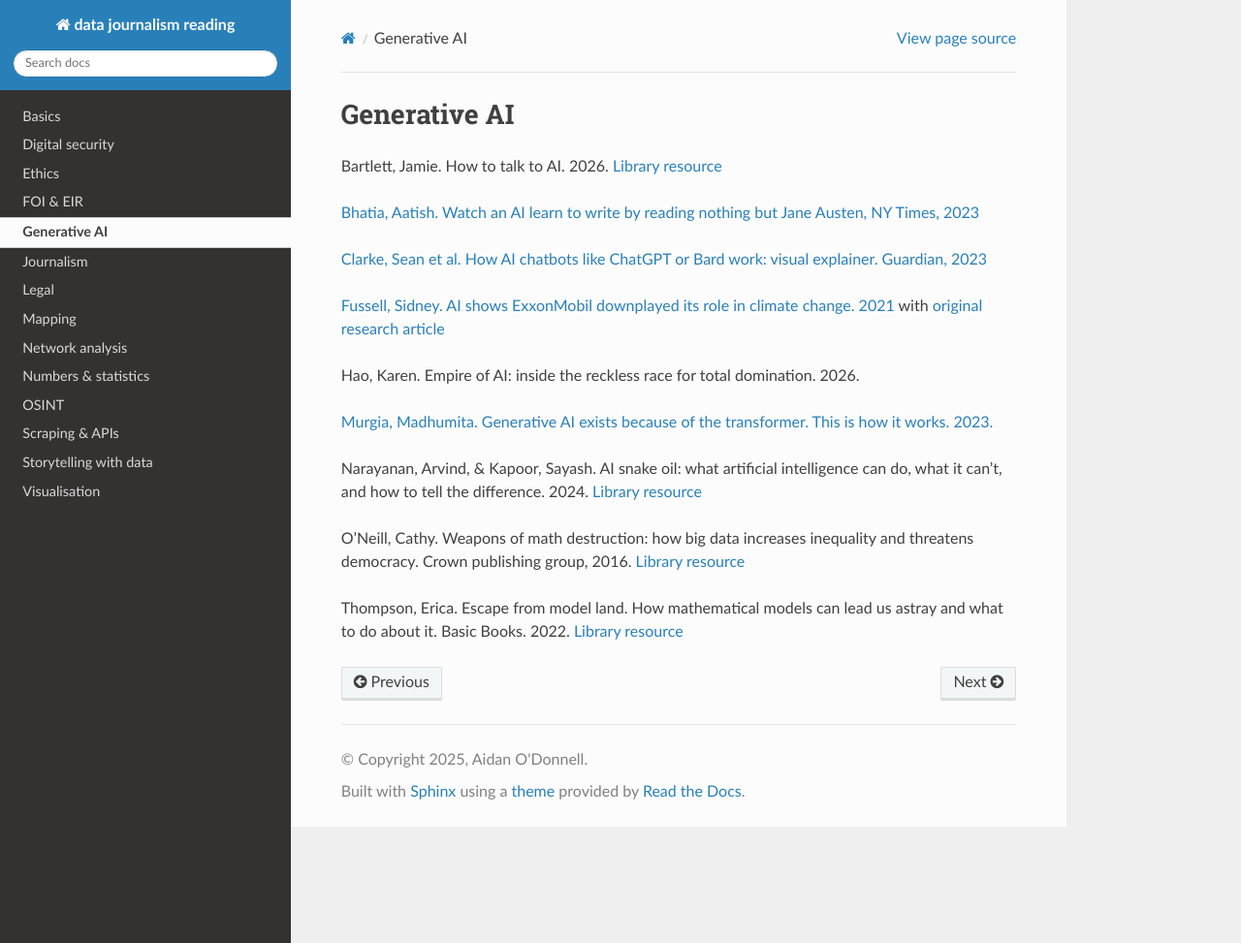
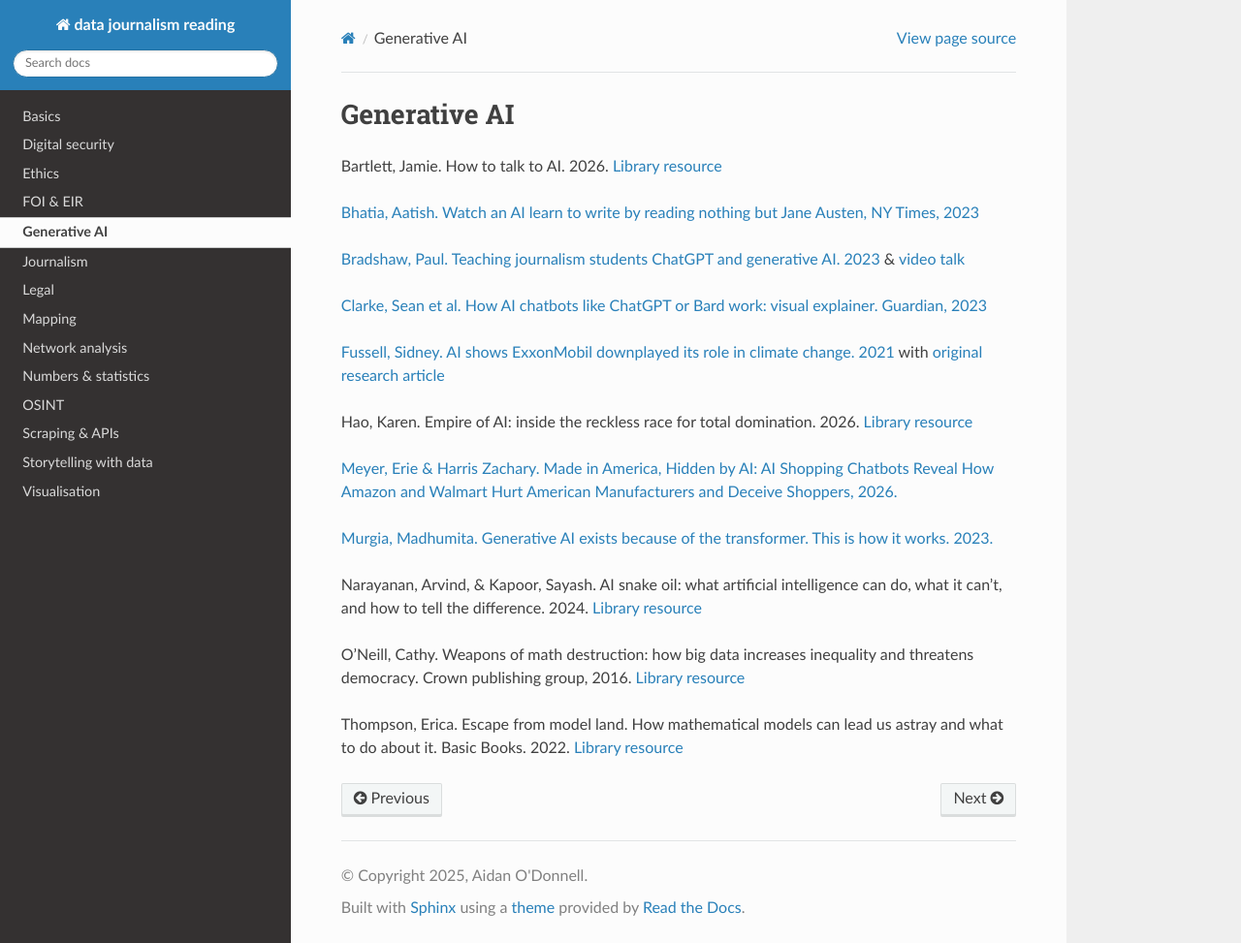
Before and after one commit to aodhanlutetiae/data_journalism_reading, a Sphinx documentation site: the page built from docs/source/genai.rst, in a window 1280 px wide and 973 px high. Shown: the whole window at 97% size. Built offline with Sphinx 7.4.7 and the Read the Docs theme 3.1.0, drawn with Linux system fonts in a browser that asks for light colours.

Commit message:
add gen ai library ref

```diff
--- a/docs/source/genai.rst
+++ b/docs/source/genai.rst
@@ -5,14 +5,16 @@ Bartlett, Jamie. How to talk to AI. 2026. `Library resource <https://librarysear
 
 `Bhatia, Aatish. Watch an AI learn to write by reading nothing but Jane Austen, NY Times, 2023 <https://www.nytimes.com/interactive/2023/04/26/upshot/gpt-from-scratch.html>`_
 
-.. `Bradshaw, Paul. Teaching journalism students ChatGPT and generative AI. 2023 <https://onlinejournalismblog.com/2023/07/03/this-is-how-ill-be-teaching-journalism-students-chatgpt-and-generative-ai-next-semester/>`_ & `video talk <https://www.youtube.com/watch?v=qGNAlnTbaDo>`_
+`Bradshaw, Paul. Teaching journalism students ChatGPT and generative AI. 2023 <https://onlinejournalismblog.com/2023/07/03/this-is-how-ill-be-teaching-journalism-students-chatgpt-and-generative-ai-next-semester/>`_ & `video talk <https://www.youtube.com/watch?v=qGNAlnTbaDo>`_
 
 `Clarke, Sean et al. How AI chatbots like ChatGPT or Bard work: visual explainer. Guardian, 2023 <https://www.theguardian.com/technology/ng-interactive/2023/nov/01/how-ai-chatbots-like-chatgpt-or-bard-work-visual-explainer>`_
 
 `Fussell, Sidney. AI shows ExxonMobil downplayed its role in climate change. 2021 <https://www.wired.com/story/ai-shows-exxonmobil-downplayed-role-climate-change/>`_
 with `original research article <https://www.cell.com/one-earth/fulltext/S2590-3322(21)00233-5>`_
 
-Hao, Karen. Empire of AI: inside the reckless race for total domination. 2026.
+Hao, Karen. Empire of AI: inside the reckless race for total domination. 2026. `Library resource <https://librarysearch.cardiff.ac.uk/permalink/44WHELF_CAR/ouid0o/alma9912675459902420>`_
+
+`Meyer, Erie & Harris Zachary. Made in America, Hidden by AI: AI Shopping Chatbots Reveal How Amazon and Walmart Hurt American Manufacturers and Deceive Shoppers, 2026. <https://scholarship.law.columbia.edu/law_economy/9/>`_
 
 `Murgia, Madhumita. Generative AI exists because of the transformer. This is how it works. 2023. <https://ig.ft.com/generative-ai/>`_
 
```
